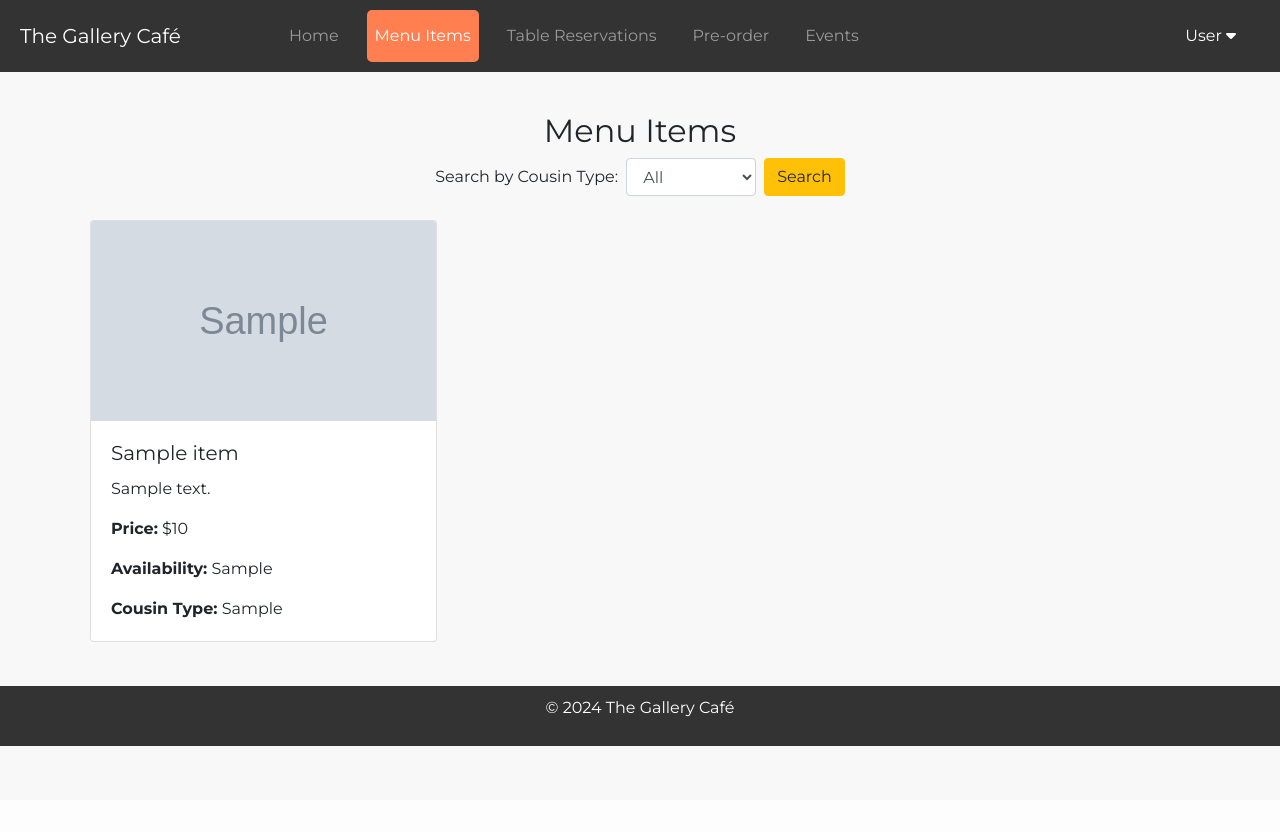
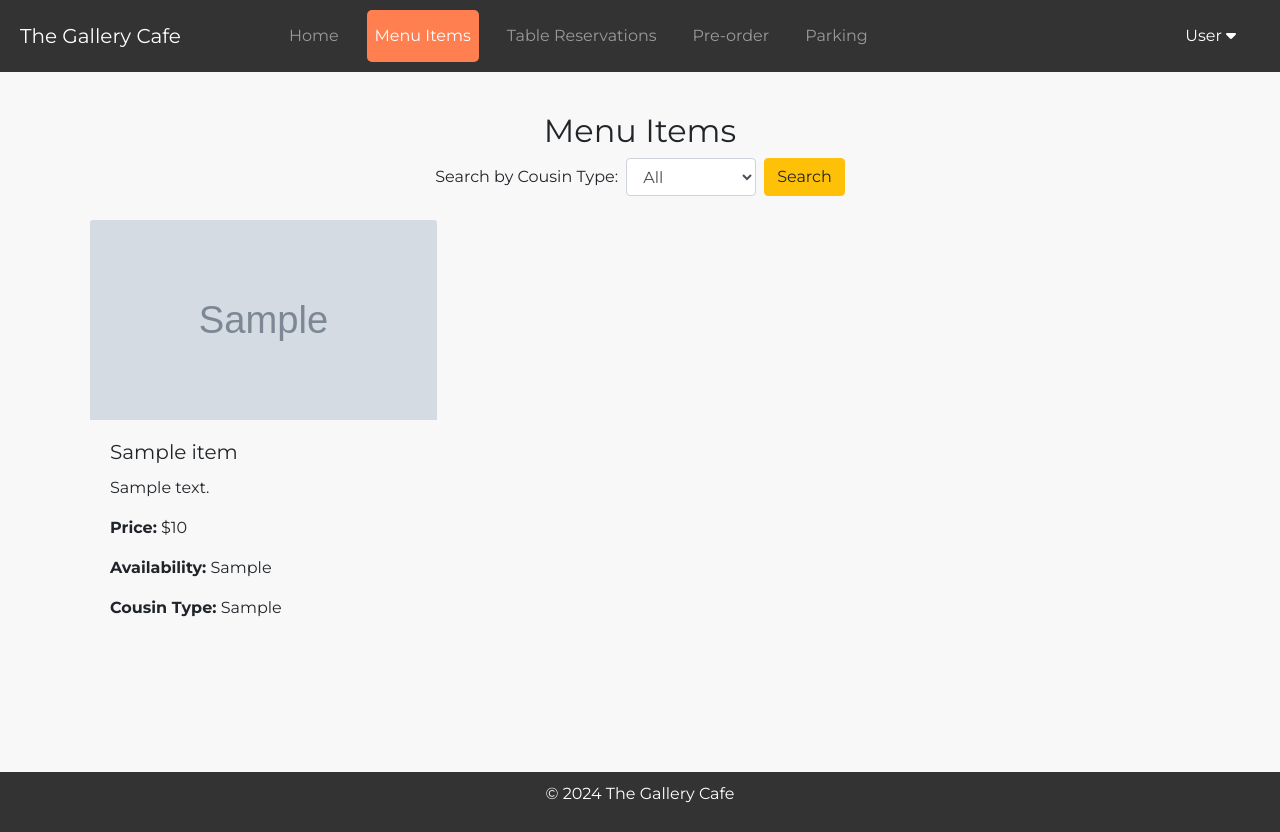
Before and after one commit to saranga97/gallery_cafe, a PHP site: page /view_menu_items.php in a window 1280 px wide. Before the commit the page ends 746 px from the top, so only its background shows below. Run offline with PHP 8.4, Linux system fonts and the light colour scheme; tables that the repository leaves empty or names only in its code hold one stand-in row (values such as "Sample post"); grey boxes marked "Sample" are stand-in pictures; some libraries are stand-ins or nearby versions.

Commit message:
Revoke spelling mistakes

```diff
--- a/account_settings.php
+++ b/account_settings.php
@@ -68,7 +68,7 @@
     </div>
 
     <div class="footer">
-        <p>&copy; 2024 The Gallery Café</p>
+        <p>&copy; 2024 The Gallery Cafe</p>
     </div>
 </body>
 </html>
--- a/customer_dashboard.php
+++ b/customer_dashboard.php
@@ -55,7 +55,7 @@
                     <a class="nav-link" href="pre_order.php">Pre-order</a>
                 </li>
                 <li class="nav-item">
-                    <a class="nav-link" href="pre_order.php">Events</a>
+                    <a class="nav-link" href="pre_order.php">Parking</a>
                 </li>
             </ul>
             <div class="dropdown">
@@ -164,7 +164,7 @@
 
 
     <div class="footer">
-        <p>&copy; 2024 The Gallery Café</p>
+        <p>&copy; 2024 The Gallery Cafe</p>
     </div>
 
     <!-- ALL JS FILES -->
--- a/index.php
+++ b/index.php
@@ -1,13 +1,13 @@
 <!DOCTYPE html>
 <html>
 <head>
-    <title>The Gallery Café</title>
+    <title>The Gallery Cafe</title>
     <link rel="stylesheet" type="text/css" href="css/styles.css">
     <script src="js/scripts.js" defer></script>
 </head>
 <body>
     <div class="container">
-        <h1>Welcome to The Gallery Café</h1>
+        <h1>Welcome to The Gallery Cafe</h1>
         <button id="loginBtn">Login</button>
         <button id="registerBtn">Register</button>
     </div>
--- a/make_reservation.php
+++ b/make_reservation.php
@@ -57,7 +57,7 @@
         <div id="status"></div>
     </div>
     <nav class="navbar navbar-expand-lg navbar-dark">
-        <a class="navbar-brand" href="#">The Gallery Café</a>
+        <a class="navbar-brand" href="#">The Gallery Cafe</a>
         <button class="navbar-toggler" type="button" data-toggle="collapse" data-target="#navbarNav" aria-controls="navbarNav" aria-expanded="false" aria-label="Toggle navigation">
             <span class="navbar-toggler-icon"></span>
         </button>
@@ -76,7 +76,7 @@
                     <a class="nav-link" href="pre_order.php">Pre-order</a>
                 </li>
                 <li class="nav-item">
-                    <a class="nav-link" href="events.php">Events</a>
+                    <a class="nav-link" href="Parking.php">Parking</a>
                 </li>
             </ul>
             <div class="dropdown">
@@ -156,7 +156,7 @@
     </div>
 
     <div class="footer">
-        <p>&copy; 2024 The Gallery Café</p>
+        <p>&copy; 2024 The Gallery Cafe</p>
     </div>
 
     <!-- Modal -->
--- a/view_menu_items.php
+++ b/view_menu_items.php
@@ -32,13 +32,34 @@
 
     <!-- Modernizer -->
     <script src="js/modernizer.js"></script>
+
+    <style>
+        .card {
+            height: 100%;
+            display: flex;
+            flex-direction: column;
+            justify-content: space-between;
+        }
+
+        .card-body {
+            flex: 1;
+            display: flex;
+            flex-direction: column;
+            justify-content: space-between;
+        }
+
+        .card-img-top {
+            height: 200px;
+            object-fit: cover;
+        }
+    </style>
 </head>
 <body>
 <div id="loader">
     <div id="status"></div>
 </div>
 <nav class="navbar navbar-expand-lg navbar-dark">
-    <a class="navbar-brand" href="#">The Gallery Café</a>
+    <a class="navbar-brand" href="#">The Gallery Cafe</a>
     <button class="navbar-toggler" type="button" data-toggle="collapse" data-target="#navbarNav" aria-controls="navbarNav" aria-expanded="false" aria-label="Toggle navigation">
         <span class="navbar-toggler-icon"></span>
     </button>
@@ -57,7 +78,7 @@
                 <a class="nav-link" href="pre_order.php">Pre-order</a>
             </li>
             <li class="nav-item">
-                <a class="nav-link" href="events.php">Events</a>
+                <a class="nav-link" href="Parking.php">Parking</a>
             </li>
         </ul>
         <div class="dropdown">
@@ -72,7 +93,7 @@
     </div>
 </nav>
 
-<div class="container content">
+<div style="min-height: 85vh;" class="container content">
     <div class="row">
         <div class="col-12">
             <h2 class="text-center">Menu Items</h2>
@@ -90,7 +111,7 @@
             <div class="row">
                 <?php while ($row = $result->fetch_assoc()): ?>
                 <div class="col-md-4">
-                    <div class="card mb-4">
+                    <div style="margin-bottom: 30px;" card mb-4">
                         <img src="uploads/<?php echo $row['image']; ?>" class="card-img-top" alt="<?php echo $row['item_name']; ?>">
                         <div class="card-body">
                             <h5 class="card-title"><?php echo $row['item_name']; ?></h5>
@@ -108,7 +129,7 @@
 </div>
 
 <div class="footer">
-    <p>&copy; 2024 The Gallery Café</p>
+    <p>&copy; 2024 The Gallery Cafe</p>
 </div>
 
 <script src="https://code.jquery.com/jquery-3.5.1.slim.min.js"></script>
```
